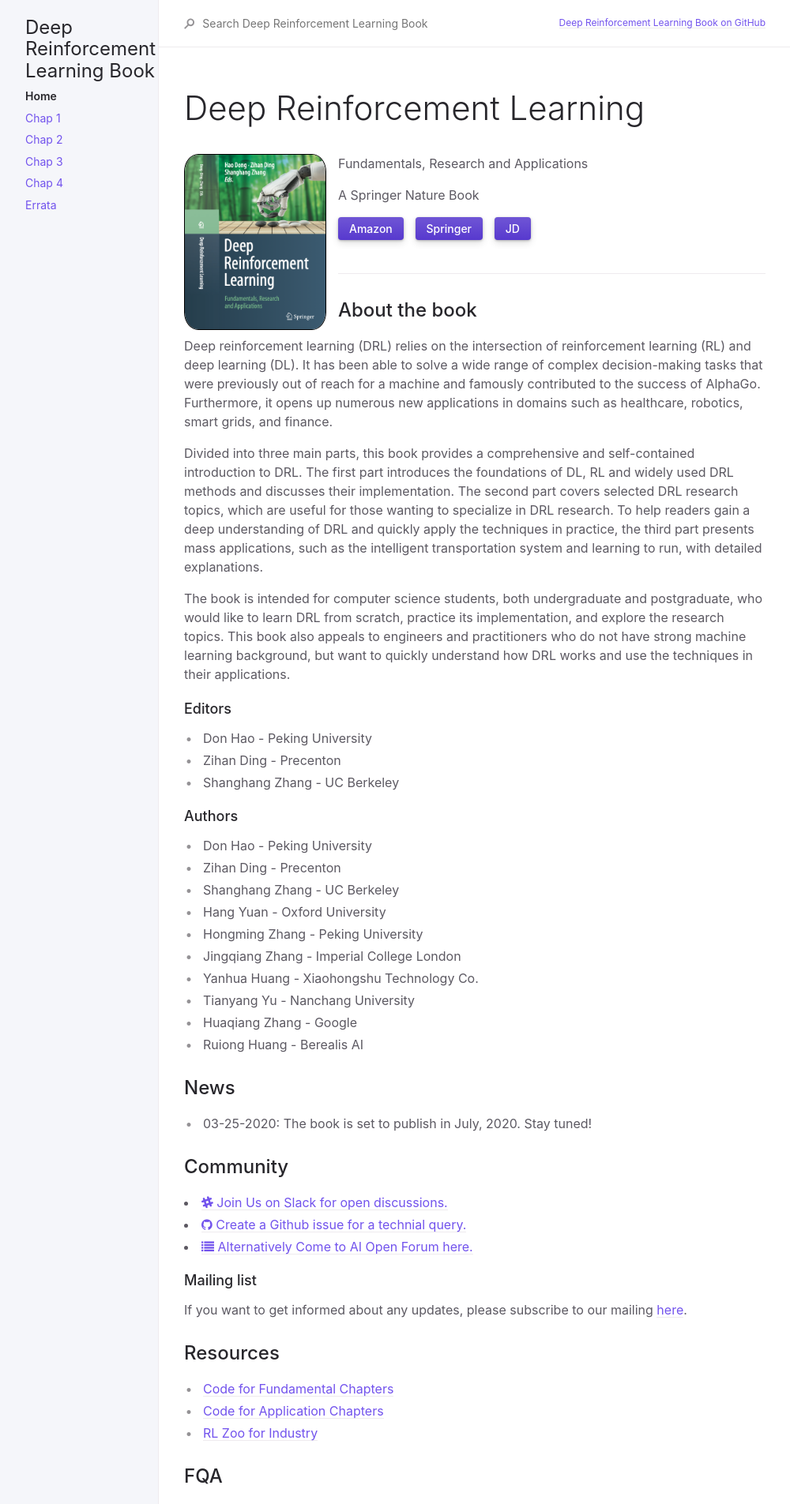
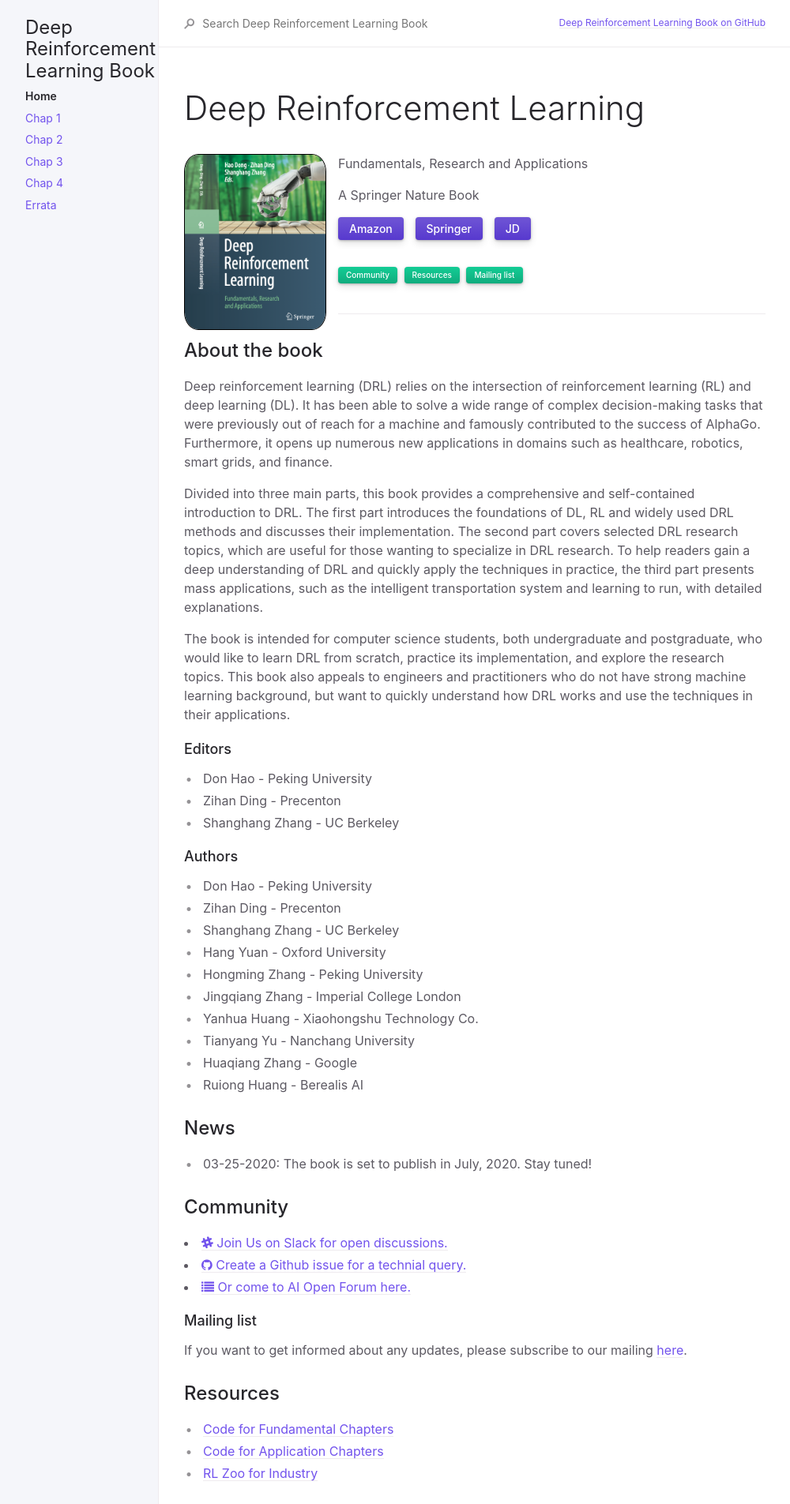
Before and after one commit to deep-reinforcement-learning-book/deep-reinforcement-learning-book.github.io, a Jekyll site: the page built from index.md, in a window 1280 px wide. Shown: the top 1905 px of the page at 79% size, without its empty margins (139-1139 px from the left). Built offline with Jekyll 4.4.1, drawn with Linux system fonts in a browser that asks for light colours; nearby versions of some CDN libraries.

Commit message:
highlight sub headings

```diff
--- a/_config.yml
+++ b/_config.yml
@@ -50,7 +50,7 @@ ga_tracking: UA-2709176-10
 
 plugins:
 #  Uncomment for the favicon icon
-#  - jekyll-seo-tag
+  - jekyll-seo-tag
 
 compress_html:
   clippings: all
--- a/_includes/head.html
+++ b/_includes/head.html
@@ -10,9 +10,9 @@
     {% endif %}
   {% endif %}
 
-  <!--
+
   <link rel="shortcut icon" href="{{ 'favicon.ico' | absolute_url }}" type="image/x-icon">
-  -->
+
 
   <link rel="stylesheet" href="{{ '/assets/css/just-the-docs.css' | absolute_url }}">
 
--- a/index.md
+++ b/index.md
@@ -18,6 +18,8 @@ A Springer Nature Book
 {: .fs-6 .fw-300 }
 
 [Amazon](#getting-started){: .btn .btn-purple  .fs-3 .mb-4 .mb-md-0 .mr-2 } [Springer](#getting-started){: .btn .btn-purple  .fs-3 .mb-4 .mb-md-0 .mr-2 } [JD](#getting-started){: .btn .btn-purple  .fs-3 .mb-4 .mb-md-0 .mr-2 }
+
+[Community](#community){: .btn .btn-green  .fs-1 .mb-3 .mb-md-0 .mr-1 }  [Resources](#resources){: .btn .btn-green  .fs-1 .mb-3 .mb-md-0 .mr-1 }  [Mailing list](#mailing-list){: .btn .btn-green  .fs-1 .mb-3 .mb-md-0 .mr-1 }
 
 
 ---
@@ -58,7 +60,7 @@ The book is intended for computer science students, both undergraduate and postg
 
 <li><a href="{{ site.baseurl }}/index.html"><i class='fa fa-slack'></i> Join Us on Slack for open discussions. </a></li>
 <li><a href="{{ site.baseurl }}/index.html"><i class='fa fa-github'></i> Create a Github issue for a technial query. </a></li>
-<li><a href="{{ site.baseurl }}/index.html"><i class='fa fa-list'></i> Alternatively Come to AI Open Forum here. </a></li>
+<li><a href="{{ site.baseurl }}/index.html"><i class='fa fa-list'></i> Or come to AI Open Forum here. </a></li>
 
 ### Mailing list
 If you want to get informed about any updates, please subscribe to our mailing [here](google.com).
```
Also changed, not shown: README.md, favicon.ico.
